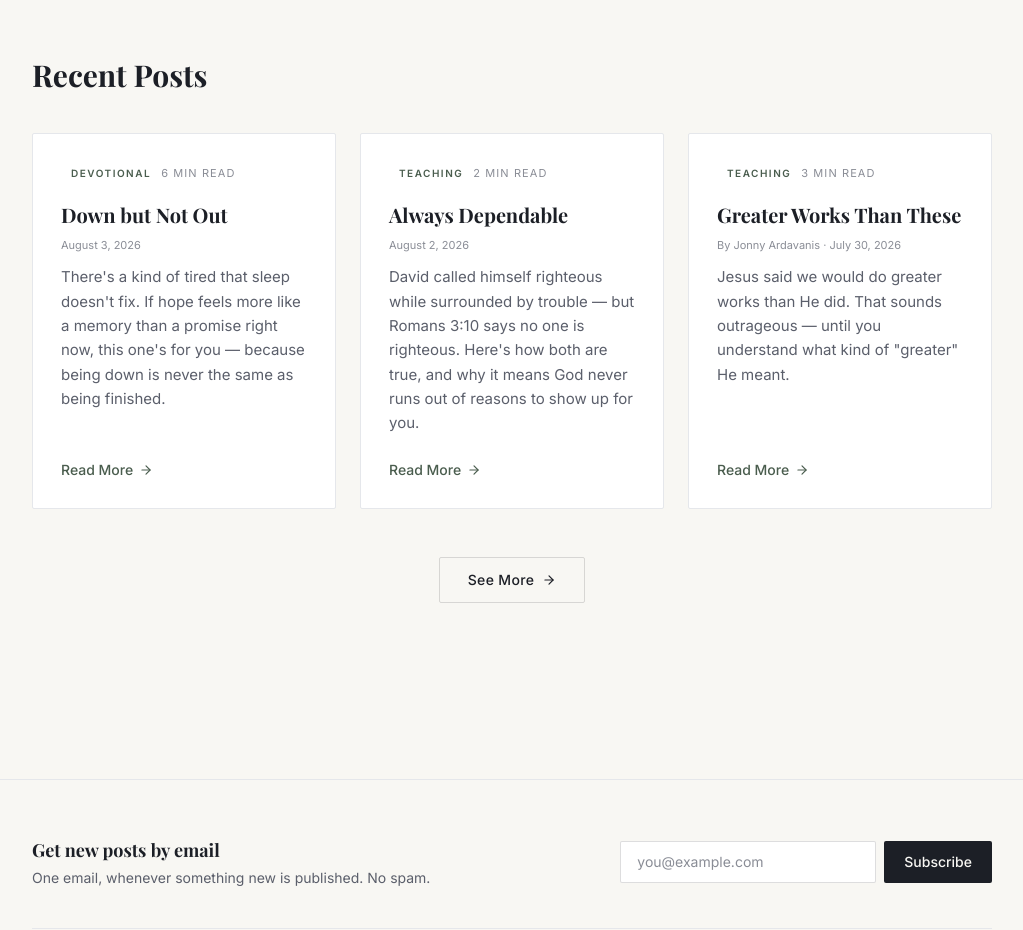
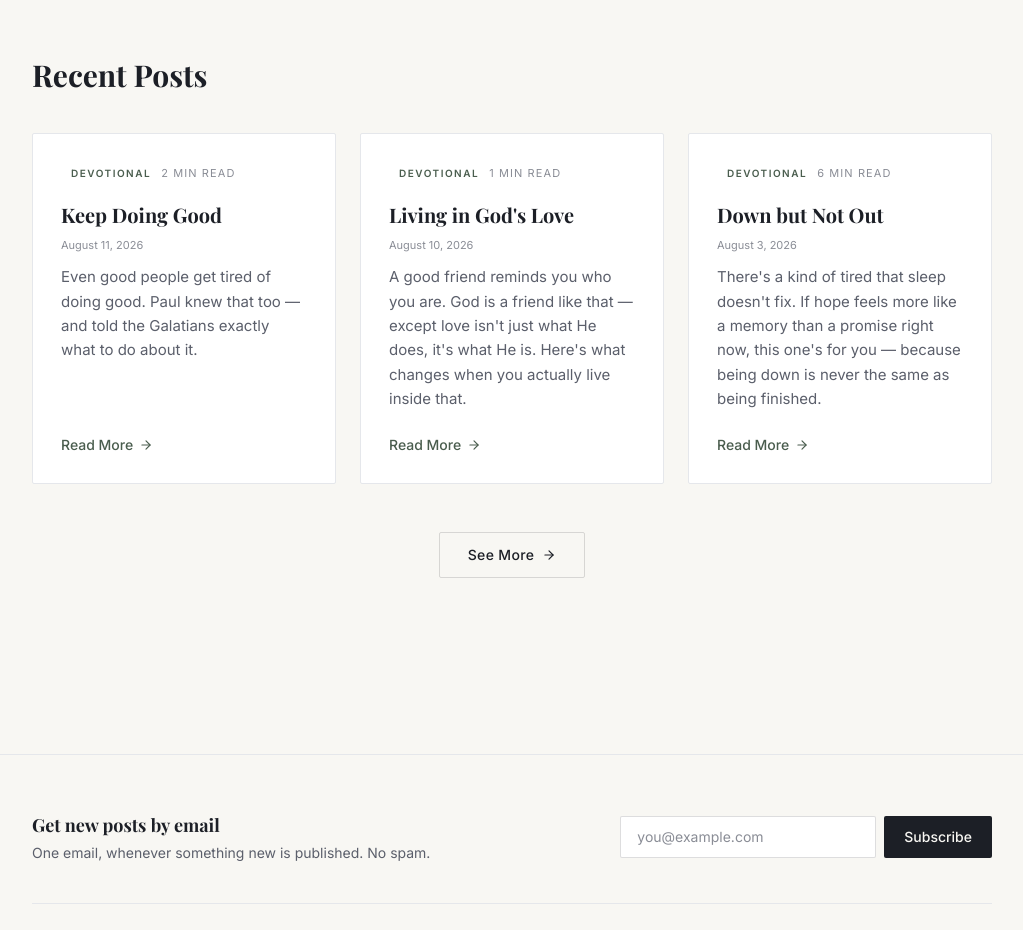
Before and after one commit to briangaini/gospel-lens, a React (Vite) app: page / in a window 1280 px wide. Shown: the part 2160-3090 px from the top of the page, without its empty margins (128-1151 px from the left). Built offline with nearby package versions, Linux system fonts and the light colour scheme.

Commit message:
Add "Living in God's Love" and "Keep Doing Good" devotionals
Two new posts: 1 John 4:16 on resting in and reflecting God's love,
and Galatians 6:9 on not growing weary in doing good. Both dated
after "Down but Not Out" so they land as the newest posts.

```diff
--- a/src/App.jsx
+++ b/src/App.jsx
@@ -1150,6 +1150,59 @@ const POSTS = [
       p("And just when you might wonder if your neediness is becoming a nuisance to God, remember: God's presence is inexhaustible and His resources are limitless."),
       { type: "heart", text: "It's good to need God every moment of every day. To breathe. To survive. To flourish." },
       { type: "closing", text: "So yes, trouble will come. But God will never leave your side." },
+    ],
+  },
+  {
+    id: 32,
+    title: "Living in God's Love",
+    author: null,
+    date: "August 10, 2026",
+    category: "Devotional",
+    readTime: "3 min read",
+    excerpt:
+      "A good friend reminds you who you are. God is a friend like that — except love isn't just what He does, it's what He is. Here's what changes when you actually live inside that.",
+    blocks: [
+      p("Have you ever met someone who was exceptionally kind and caring? Good friends are like this—welcoming, eager to know how you're doing, giving their undivided attention. A good friend reminds us who we are. They listen to everything, the good and the bad, with compassion and love."),
+      p("God is a friend like this. He listens. He empathizes. He cares so much for us, and is kind in His responses. In fact, God does more than just show love—He is love. It is impossible for Him to be anything else because love is His very essence. His love is pure. It isn't selfish, disengaged, bitter, resentful, or passive. We can trust this kind of love. We can trust God."),
+      {
+        type: "scripture",
+        reference: "1 John 4:16",
+        verses: [
+          "And so we know and rely on the love God has for us. God is love. Whoever lives in love lives in God, and God in them.",
+        ],
+      },
+      p("How do you feel after you've spent time with a good friend? Maybe you feel more relaxed, you have a spring in your step, or you find that you have more courage to keep going. You might even find yourself loving others better because you feel so loved. The ripple effect of living in God's love is just like this and more. You can't help but love others when you know and experience how much God loved you."),
+      p("This is the life we are invited to. A life that knows and relies on the love God has for us, and then loves others because of it. Today, how will you discover the love God has for you? When you know and experience the love God has for you, everything changes."),
+    ],
+  },
+  {
+    id: 33,
+    title: "Keep Doing Good",
+    author: null,
+    date: "August 11, 2026",
+    category: "Devotional",
+    readTime: "4 min read",
+    excerpt:
+      "Even good people get tired of doing good. Paul knew that too — and told the Galatians exactly what to do about it.",
+    blocks: [
+      p("Do you remember the last time you were completely exhausted? Maybe you spent your entire day or week working on a hard project. Maybe you felt depleted after helping other people in your life. Or maybe hard situations and setbacks made you feel like giving up. All of us grow tired at some point."),
+      p("Paul, the writer of Galatians, knew that the people he was writing to would also become weary of the work they were doing. During Paul's time, there was a lot of persecution and hurting people, and Paul was writing to encourage them in the work they were doing."),
+      {
+        type: "scripture",
+        reference: "Galatians 6:9",
+        verses: [
+          "Let us not become weary in doing good, for at the proper time we will reap a harvest if we do not give up.",
+        ],
+      },
+      p("Inside Paul's encouragement to the Galatians is this truth: Even good people will tire of doing good things."),
+      p("That's why Paul encourages everyone to continue to push forward in doing good. We should continue to help people. We should continue to share the hope of Jesus with people. We should continue to try and live as God would want us to."),
+      p("God knows that we'll eventually grow weary. And when we grow tired and frustrated, we'll probably begin to question why we're doing any of this to begin with. (Maybe you've already asked yourself this.)"),
+      p("But Galatians 6:9 encourages us to persevere in doing good things. Similar to how a farmer must work diligently to plant his crops and wait months before the actual harvest, Paul says there will be a harvest for those who do not give up."),
+      p("Just like the Christians in Galatia, we also need to persevere in living godly lives and helping those around us. If we do not give up, Scripture says there will be a reward for us. We may receive that reward during our time on earth, or in heaven—but regardless of when we receive it, we should persevere in doing good."),
+      p("That means that your work matters. There is value to how you live and love others."),
+      p("So spend some time today considering the good that you have done and can continue to do for others. Who can you help? Who can you share the hope of Jesus with? How can you continue to persevere in living a godly life?"),
+      p("If you've grown weary or defeated, make a commitment today to never give up. Choose to persevere through whatever season of life you're in, knowing that there will be a harvest for those who finish well."),
+      { type: "prayer", text: "God, help me to never get tired of doing good things in Your name. As I grow closer to You, give me the endurance to serve and love others well—no matter how I'm feeling. I want my life to bring those around me closer to You. Thank You for never giving up on me! Amen." },
     ],
   },
 ];
```
